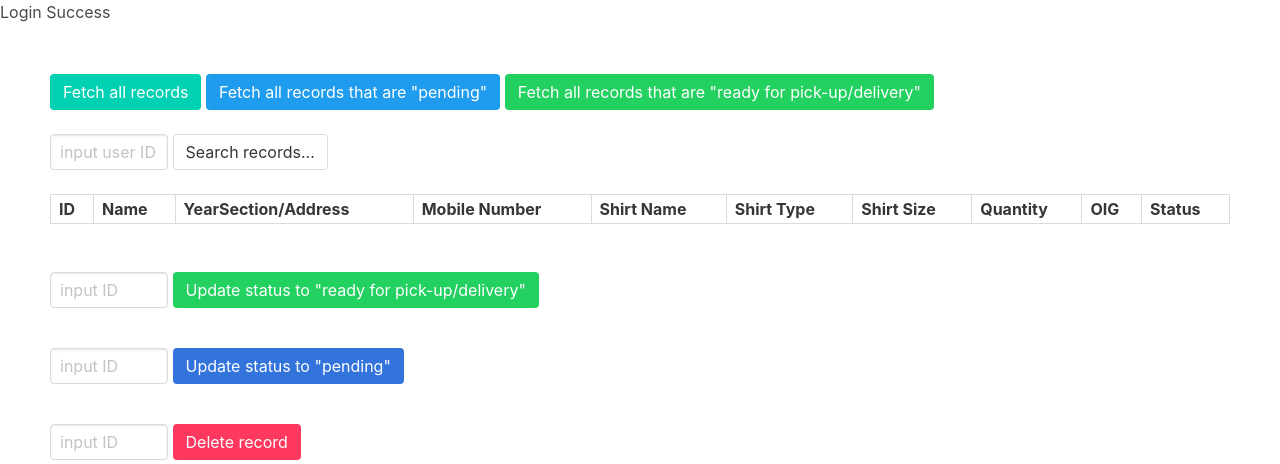
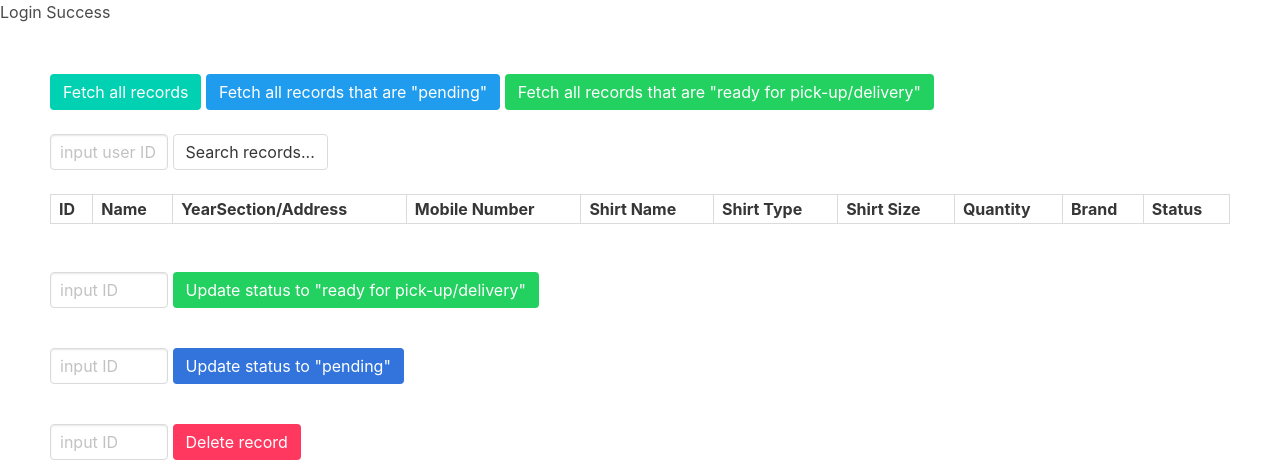
Before and after one commit to leindfraust/LCC-Media-Website, a PHP site: page /data-display.php in a window 1280 px wide. Shown: the top 464 px of the page. Run offline with PHP 8.4, Linux system fonts and the light colour scheme; the visitor is signed in with stand-in values (Sample User, id 1); lists and menus that the app fills with data are empty.

Commit message:
Update data-display.php

```diff
--- a/data-display.php
+++ b/data-display.php
@@ -53,7 +53,7 @@
                     <th>Shirt Type</th>
                     <th>Shirt Size</th>
                     <th>Quantity</th>
-                    <th>OIG</th>
+                    <th>Brand</th>
                     <th>Status</th>
                 </tr>
 
@@ -122,19 +122,19 @@
                 },
                 byPending: function() {
                     axios.get('scripts/getPendingSQL.php')
-                    .then(function(response){
+                        .then(function(response) {
                             app.orders = response.data;
                         })
-                    .catch(function(error){
+                        .catch(function(error) {
                             console.log(error);
                         })
                 },
                 byReady: function() {
                     axios.get('scripts/getReadySQL.php')
-                    .then(function(response){
+                        .then(function(response) {
                             app.orders = response.data;
                         })
-                    .catch(function(error){
+                        .catch(function(error) {
                             console.log(error);
                         })
                 }
```
Lines whose indentation alone changed are shown as unchanged.
